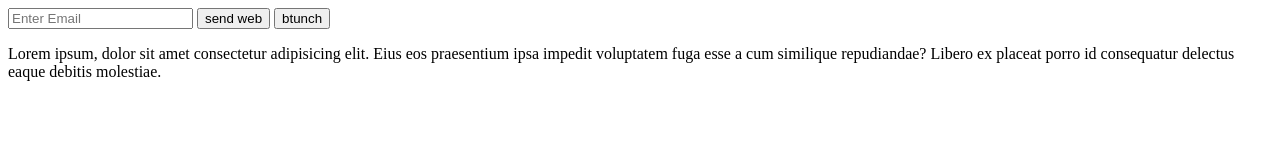
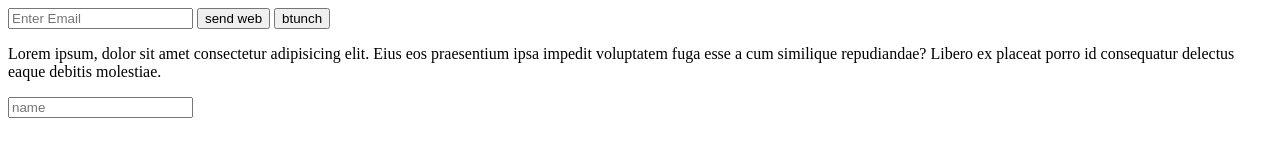
Before and after one commit to kameshbimsara2245/acpt-afsd-08-web, a plain HTML site: page index.html in a window 1280 px wide. Drawn offline with Linux system fonts and the light colour scheme; files whose address does not match are found by name.

Commit message:
creat text input and finish loging form close #1

```diff
--- a/index.html
+++ b/index.html
@@ -16,6 +16,8 @@
     <p class="text">Lorem ipsum, dolor sit amet consectetur adipisicing elit. Eius eos praesentium ipsa impedit voluptatem fuga esse
         a cum similique repudiandae? Libero ex placeat porro id consequatur delectus eaque debitis molestiae.</p>
 
+        <input type="text" placeholder="name">
+
 
 
 
```
